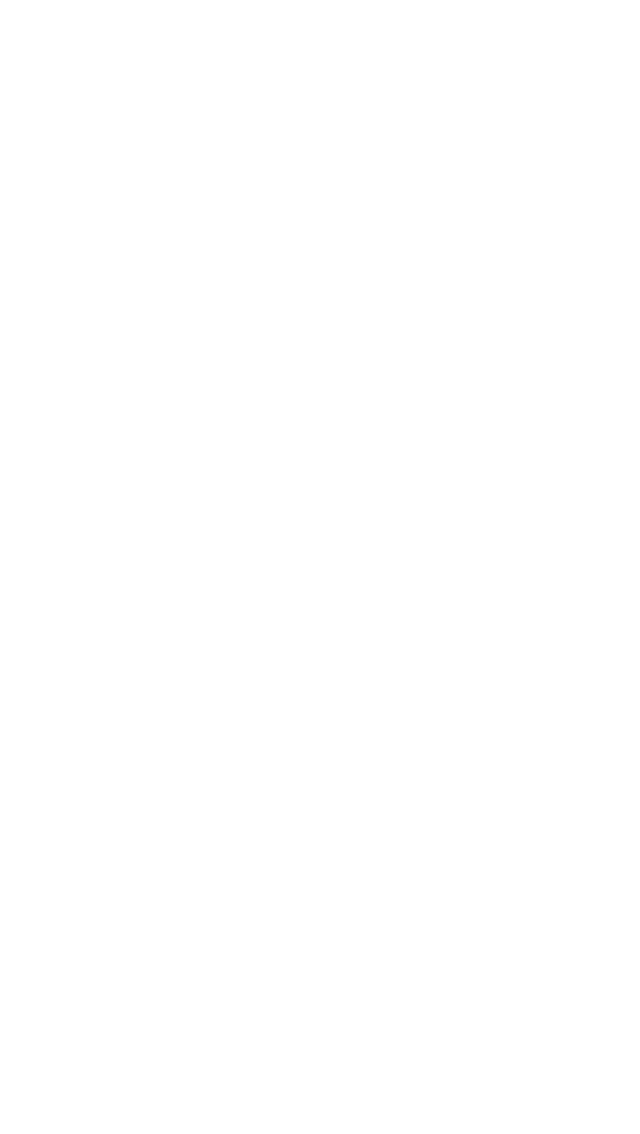
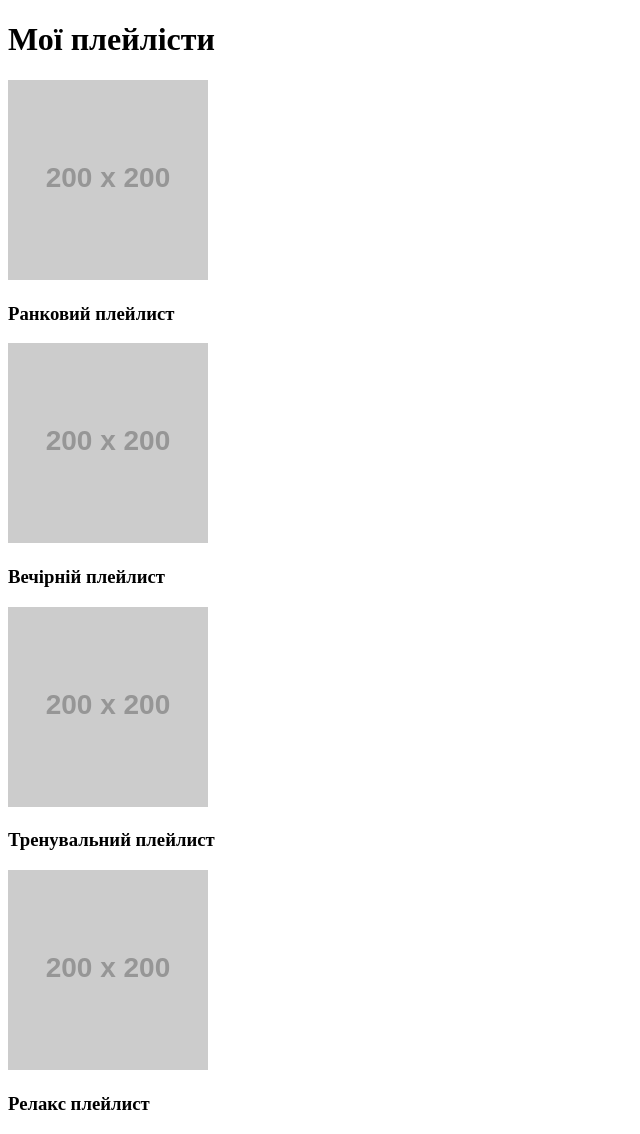
Before and after one commit to vitalik123452/spotifycloud, a plain HTML site: page index.html in a window 1280 px wide. Shown: the whole page, without its empty margins (0-640 px from the left). Before the commit the page ends 800 px from the top, so only its background shows below. Drawn offline with Linux system fonts and the light colour scheme; placeholder pictures from the web are drawn by us.

Commit message:
index.html

```diff
--- a/index.html
+++ b/index.html
@@ -1,14 +1,35 @@
 <!DOCTYPE html>
-<html lang="en">
-
+<html lang="uk">
 <head>
-    <meta charset="UTF-8">
-    <meta name="viewport" content="width=device-width, initial-scale=1.0">
-    <title></title>
+  <meta charset="UTF-8">
+  <meta name="viewport" content="width=device-width, initial-scale=1.0">
+  <title>Плейлісти</title>
+  <link href="https://fonts.googleapis.com/css2?family=Montserrat:wght@400;600&display=swap" rel="stylesheet">
+  <link rel="stylesheet" href="playlists.css">
 </head>
-
 <body>
 
+  <h1 class="page-title">Мої плейлісти</h1>
+
+  <div class="playlist-container">
+    <div class="playlist-item" data-name="Ранковий плейлист">
+      <img src="https://via.placeholder.com/200x200?text=Ранок" alt="Ранковий плейлист">
+      <h3>Ранковий плейлист</h3>
+    </div>
+    <div class="playlist-item" data-name="Вечірній плейлист">
+      <img src="https://via.placeholder.com/200x200?text=Вечір" alt="Вечірній плейлист">
+      <h3>Вечірній плейлист</h3>
+    </div>
+    <div class="playlist-item" data-name="Тренувальний плейлист">
+      <img src="https://via.placeholder.com/200x200?text=Тренування" alt="Тренувальний плейлист">
+      <h3>Тренувальний плейлист</h3>
+    </div>
+    <div class="playlist-item" data-name="Релакс плейлист">
+      <img src="https://via.placeholder.com/200x200?text=Релакс" alt="Релакс плейлист">
+      <h3>Релакс плейлист</h3>
+    </div>
+  </div>
+
+  <script src="playlists.js"></script>
 </body>
-
 </html>
```
